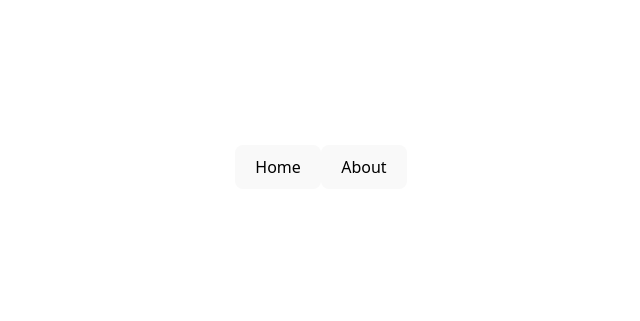
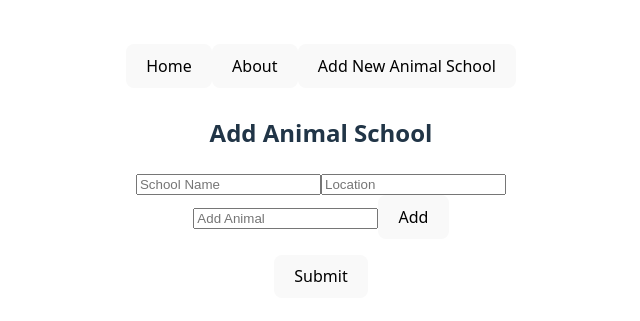
Before and after one commit to kalviumcommunity/S89_List_Of_Animal_Scahool, a React (Vite) app in the folder frontend/: page /addSchool in a window 1280 px wide. Before the commit this address had no page. Shown: the part 233-554 px from the top of the page, without its empty margins (319-959 px from the left). Built offline with nearby package versions, Linux system fonts and the light colour scheme.

Commit message:
task done

```diff
--- a/frontend/src/AllRoutes.jsx
+++ b/frontend/src/AllRoutes.jsx
@@ -2,12 +2,14 @@ import React from 'react'
 import {Routes,Route} from "react-router-dom"
 import Homepage from './Homepage'
 import About from './About'
+import AddAnimalSchool from './components/AddAnimalSchool'
 const AllRoutes = () => {
   return (
     <div>
         <Routes>
             <Route path='/' element={<Homepage/>}/>
             <Route path='/about' element={<About/>}/>
+            <Route path='/addSchool' element={<AddAnimalSchool/>}/>
         </Routes>
     </div>
   )
--- /dev/null
+++ b/frontend/src/components/AddAnimalSchool.jsx
@@ -0,0 +1,98 @@
+import React, { useState } from 'react';
+import axios from 'axios';
+
+const AddAnimalSchool = () => {
+  const [name, setName] = useState('');
+  const [location, setLocation] = useState('');
+  const [animalInput, setAnimalInput] = useState('');
+  const [animals, setAnimals] = useState([]);
+  const [message, setMessage] = useState('');
+
+  const handleAddAnimal = () => {
+    if (animalInput.trim() !== '') {
+      setAnimals([...animals, animalInput.trim()]);
+      setAnimalInput('');
+    }
+  };
+
+  const handleSubmit = async (e) => {
+    e.preventDefault();
+
+    try {
+      const response = await axios.post('http://localhost:8080/animal-school', {
+        name,
+        location,
+        animals
+      });
+
+      setMessage(response.data.message);
+
+      setName('');
+      setLocation('');
+      setAnimals([]);
+    } catch (error) {
+      console.error('Error:', error);
+      setMessage(error.response?.data?.message || 'Something went wrong');
+    }
+  };
+
+  return (
+    <div >
+      <h2 >Add Animal School</h2>
+      <form onSubmit={handleSubmit} >
+
+        <input
+          type="text"
+          placeholder="School Name"
+          value={name}
+          onChange={(e) => setName(e.target.value)}
+
+          required
+        />
+
+        <input
+          type="text"
+          placeholder="Location"
+          value={location}
+          onChange={(e) => setLocation(e.target.value)}
+
+          required
+        />
+
+        <div >
+          <input
+            type="text"
+            placeholder="Add Animal"
+            value={animalInput}
+            onChange={(e) => setAnimalInput(e.target.value)}
+
+          />
+          <button
+            type="button"
+            onClick={handleAddAnimal}
+
+          >
+            Add
+          </button>
+        </div>
+
+        <ul className="list-disc pl-5">
+          {animals.map((animal, idx) => (
+            <li key={idx}>{animal}</li>
+          ))}
+        </ul>
+
+        <button
+          type="submit"
+
+        >
+          Submit
+        </button>
+
+        {message && <p>{message}</p>}
+      </form>
+    </div>
+  );
+};
+
+export default AddAnimalSchool;
--- a/frontend/src/components/Navbar.jsx
+++ b/frontend/src/components/Navbar.jsx
@@ -16,6 +16,9 @@ const Navbar = () => {
         <button
         onClick={()=>navigate("/about")}
         >About</button>
+        <button
+        onClick={()=>navigate("/addSchool")}
+        >Add New Animal School</button>
     </div>
   )
 }
```
